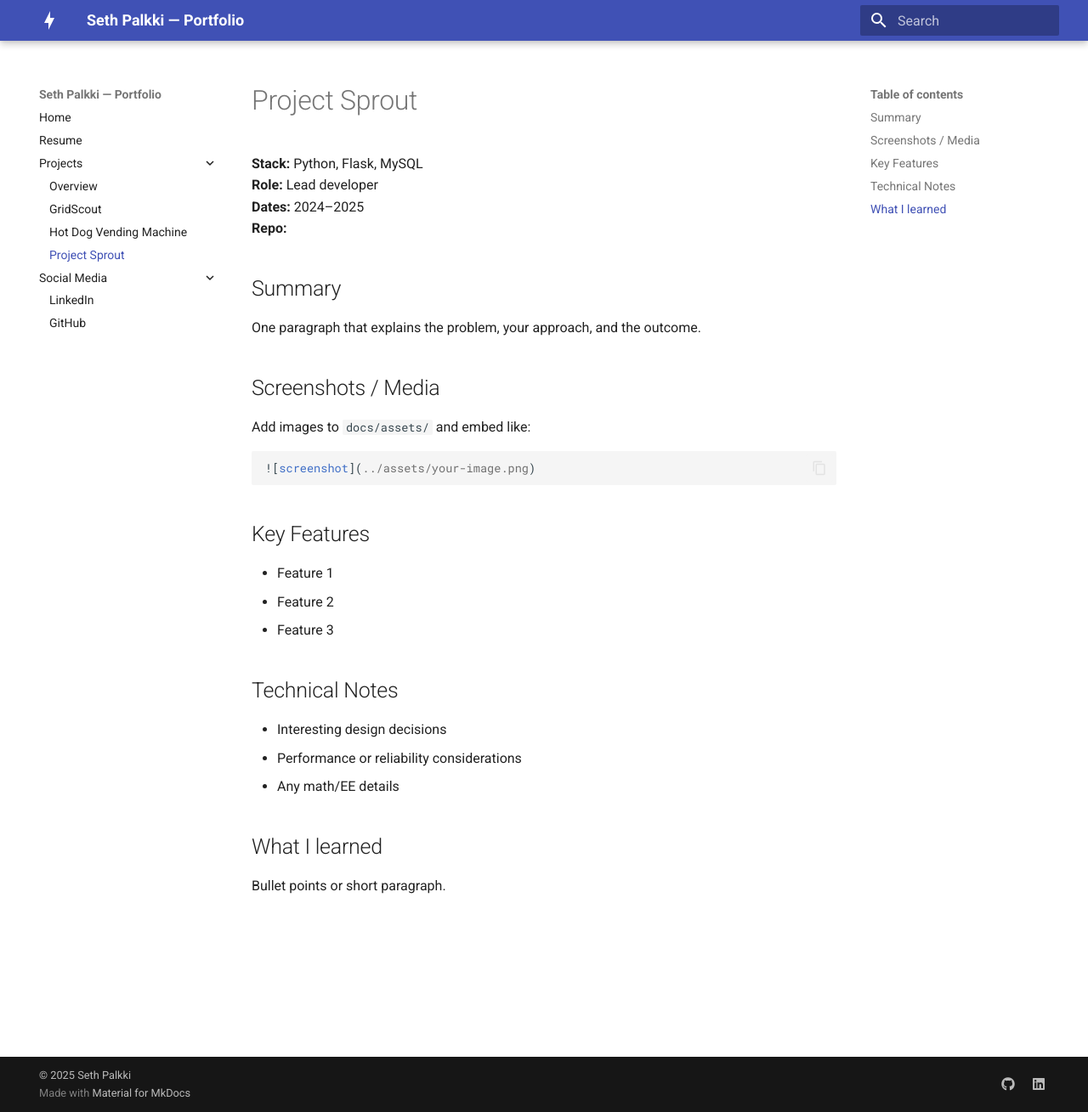
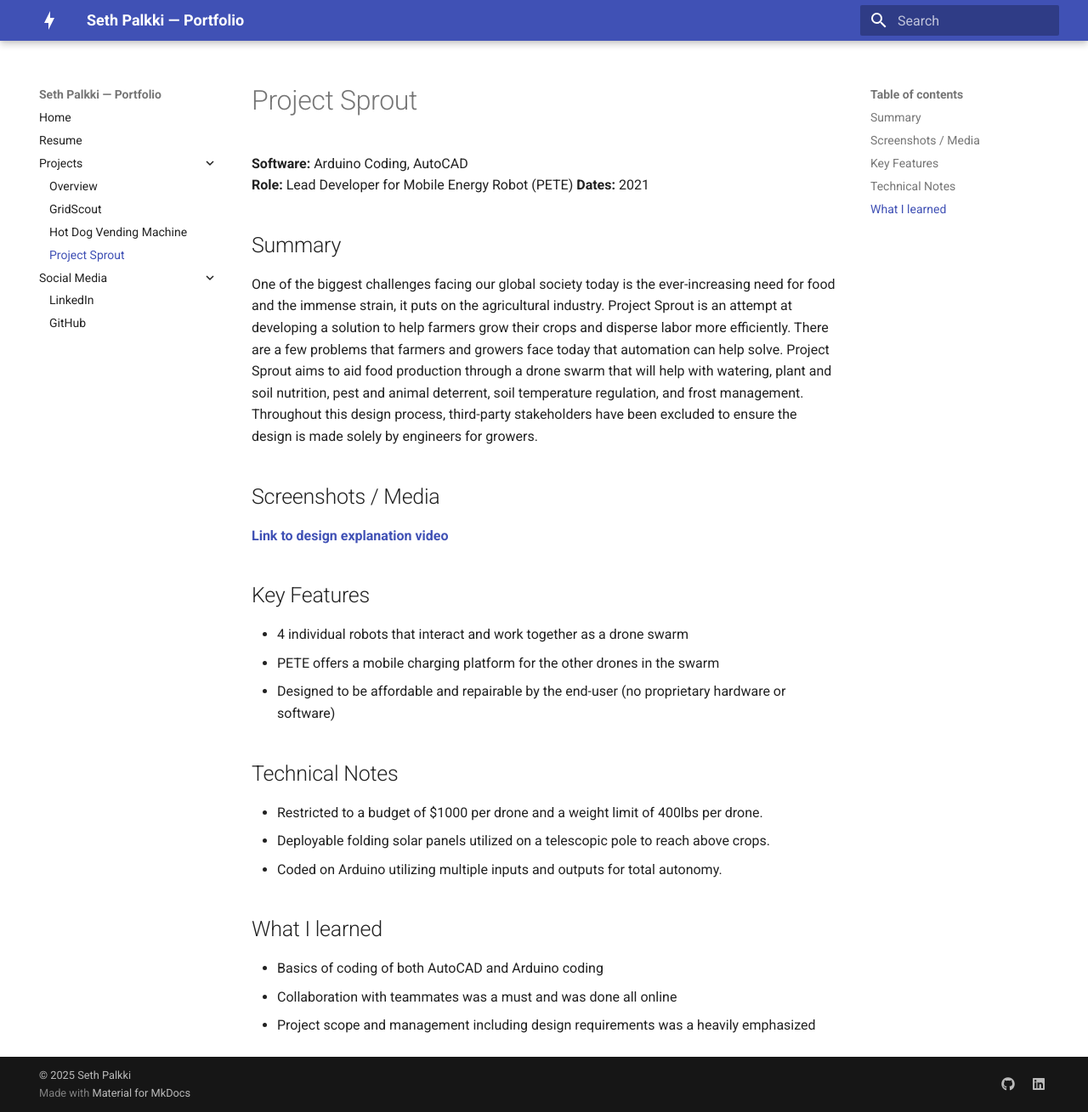
Before and after one commit to EmperorPalkkitine/my-portfolio, an MkDocs documentation site: the page built from docs/projects/ProjectSprout.md, in a window 1280 px wide and 1309 px high. Shown: the whole window at 85% size. Built offline with MkDocs 1.6.1 and Material for MkDocs 9.7.7, drawn with Linux system fonts in a browser that asks for light colours.

Commit message:
Updated project pages

````diff
--- a/docs/projects/ProjectSprout.md
+++ b/docs/projects/ProjectSprout.md
@@ -1,28 +1,33 @@
 # Project Sprout
 
-**Stack:** Python, Flask, MySQL
-**Role:** Lead developer
-**Dates:** 2024–2025
-**Repo:** <link if public>
+**Software:** Arduino Coding, AutoCAD
+**Role:** Lead Developer for Mobile Energy Robot (PETE)
+**Dates:** 2021
 
 ## Summary
-One paragraph that explains the problem, your approach, and the outcome.
+One of the biggest challenges facing our global society today is the ever-increasing need
+for food and the immense strain, it puts on the agricultural industry. Project Sprout is an attempt
+at developing a solution to help farmers grow their crops and disperse labor more efficiently.
+There are a few problems that farmers and growers face today that automation can help solve.
+Project Sprout aims to aid food production through a drone swarm that will help with watering,
+plant and soil nutrition, pest and animal deterrent, soil temperature regulation, and frost
+management. Throughout this design process, third-party stakeholders have been excluded to
+ensure the design is made solely by engineers for growers.
 
 ## Screenshots / Media
-Add images to `docs/assets/` and embed like:
-```markdown
-![screenshot](../assets/your-image.png)
-```
+**[Link to design explanation video](https://www.youtube.com/watch?v=JR_cJr_UPzY)**
 
 ## Key Features
-- Feature 1
-- Feature 2
-- Feature 3
+- 4 individual robots that interact and work together as a drone swarm
+- PETE offers a mobile charging platform for the other drones in the swarm
+- Designed to be affordable and repairable by the end-user (no proprietary hardware or software)
 
 ## Technical Notes
-- Interesting design decisions
-- Performance or reliability considerations
-- Any math/EE details
+- Restricted to a budget of $1000 per drone and a weight limit of 400lbs per drone.
+- Deployable folding solar panels utilized on a telescopic pole to reach above crops.
+- Coded on Arduino utilizing multiple inputs and outputs for total autonomy.
 
 ## What I learned
-Bullet points or short paragraph.
+- Basics of coding of both AutoCAD and Arduino coding
+- Collaboration with teammates was a must and was done all online
+- Project scope and management including design requirements was a heavily emphasized
````
Also changed, not shown: docs/projects/GridScout.md (+22 -13 lines), docs/projects/VendingMachine.md (+12 -21 lines), docs/assets/GridScout_Screenshot.png (added).
